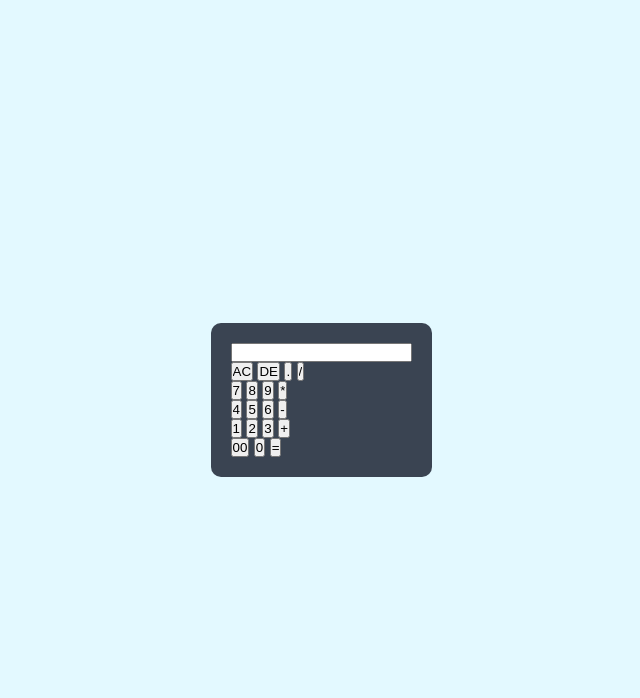
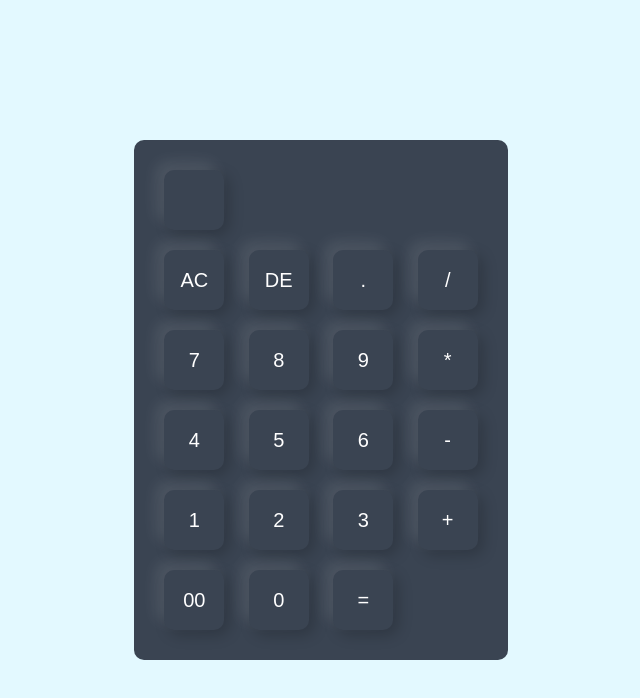
Before and after one commit to akshatsinghania/calculator, a plain HTML site: page index.html in a window 1280 px wide. Shown: the whole page, without its empty margins (319-959 px from the left). Drawn offline with Linux system fonts and the light colour scheme.

Commit message:
added styling to input box and buttons

```diff
--- a/style.css
+++ b/style.css
@@ -17,3 +17,17 @@
   padding: 20px;
   border-radius: 10px;
 }
+.calculator form input {
+  border: 0;
+  outline: 0;
+  width: 60px;
+  height: 60px;
+  border-radius: 10px;
+  box-shadow: -8px -8px 15px rgba(255, 255, 255, 0.1),
+    5px 5px 15px rgba(0, 0, 0, 0.2);
+  background: transparent;
+  font-size: 20px;
+  color: #fff;
+  cursor: pointer;
+  margin: 10px;
+}
```
